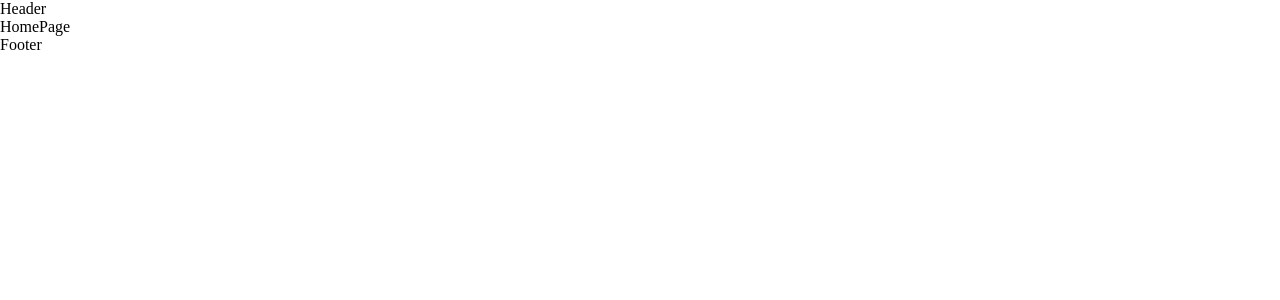
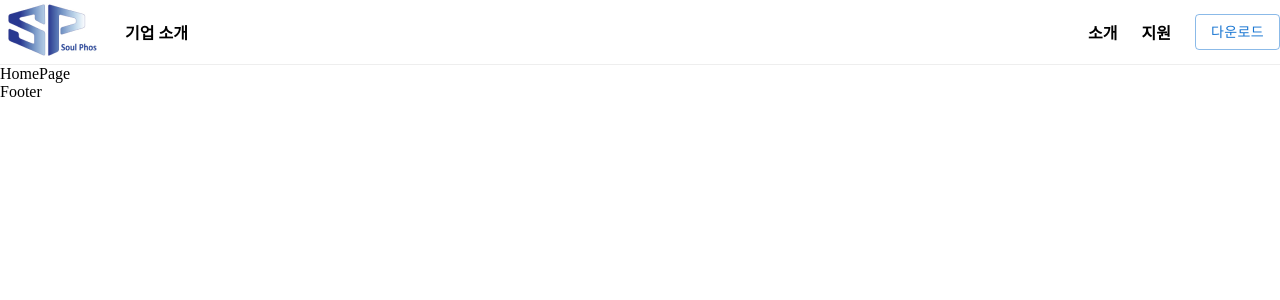
Before and after one commit to soulphos22/soulphos_Homepage, a React (Create React App) app: page / in a window 1280 px wide. Shown: the top 300 px of the page. Built offline with nearby package versions, Linux system fonts and the light colour scheme.

Commit message:
feat: Header 기본 레이아웃 완성

```diff
--- a/src/components/Header.jsx
+++ b/src/components/Header.jsx
@@ -1,5 +1,69 @@
-import React from 'react';
+import { Box, Button, Typography } from '@mui/material';
+import { Link } from 'react-router-dom';
+
+import iconLogo from '../assets/images/logo.png';
 
 export default function Header() {
-  return <div>Header</div>;
+  return (
+    <Box sx={headerContainer}>
+      <Box
+        sx={{
+          display: 'flex',
+          justifyContent: 'center',
+          alignItems: 'center',
+          gap: '1.5rem',
+        }}
+      >
+        <Link to="/">
+          <img src={iconLogo} alt="logo" />
+        </Link>
+        <Link to="/" style={textStyle}>
+          <Typography variant="p" sx={textSemiBold}>
+            기업 소개
+          </Typography>
+        </Link>
+      </Box>
+      <Box
+        sx={{
+          display: 'flex',
+          justifyContent: 'flex-end',
+          alignItems: 'center',
+          gap: '1.5rem',
+        }}
+      >
+        <Link to="/" style={textStyle}>
+          <Typography variant="p" sx={textSemiBold}>
+            소개
+          </Typography>
+        </Link>
+        <Link to="/" style={textStyle}>
+          <Typography variant="p" sx={textSemiBold}>
+            지원
+          </Typography>
+        </Link>
+        <Button variant="outlined">다운로드</Button>
+      </Box>
+    </Box>
+  );
 }
+
+const headerContainer = {
+  width: '100%',
+  height: '100%',
+  position: 'sticky',
+  top: 0,
+  backgroundColor: '#ffffff',
+  display: 'flex',
+  alignItems: 'center',
+  justifyContent: 'space-between',
+  borderBottom: '1px solid #eee',
+};
+
+const textStyle = {
+  textDecoration: 'none',
+  color: '#000000',
+};
+
+const textSemiBold = {
+  fontWeight: '600',
+};
```
